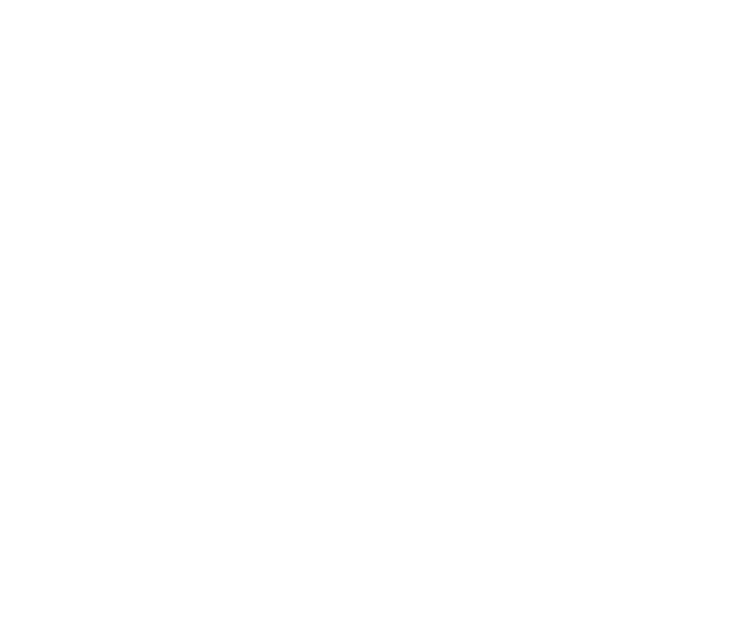
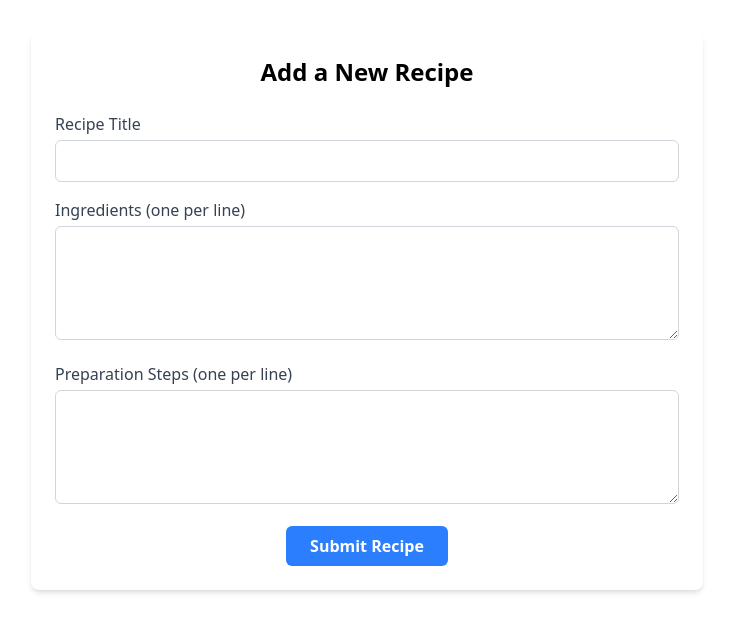
Before and after one commit to EmmaAtom00/alx-fe-reactjs, a React app in the folder recipe-sharing-platform/: page /add in a window 1280 px wide. Before the commit this address had no page. Shown: the top 632 px of the page, without its empty margins (273-1006 px from the left). Built offline with nearby package versions, Linux system fonts and the light colour scheme; the HTML template or start-up script is replaced by a standard one.

Commit message:
add new recipe

```diff
--- a/recipe-sharing-platform/src/App.jsx
+++ b/recipe-sharing-platform/src/App.jsx
@@ -2,6 +2,7 @@
 import Homepage from "./components/HomePage";
 import { BrowserRouter as Router, Route, Routes } from "react-router-dom";
 import RecipeDetail from "./components/RecipeDetail";
+import AddRecipeForm from "./components/AddRecipeForm";
 
 function App() {
   const [count, setCount] = useState(0);
@@ -12,6 +13,7 @@
         <Routes>
           <Route path="/" element={<Homepage />} />
           <Route path="/recipe/:id" element={<RecipeDetail />} />
+           <Route path="/add" element={<AddRecipeForm />} />
         </Routes>
       </Router>
     </>
--- /dev/null
+++ b/recipe-sharing-platform/src/components/AddRecipeForm.jsx
@@ -0,0 +1,107 @@
+import React, { useState } from "react";
+
+const AddRecipeForm = () => {
+  const [title, setTitle] = useState("");
+  const [ingredients, setIngredients] = useState("");
+  const [steps, setSteps] = useState("");
+  const [errors, setErrors] = useState({});
+
+  const handleSubmit = (e) => {
+    e.preventDefault();
+
+    // Simple validation
+    const newErrors = {};
+    if (!title.trim()) newErrors.title = "Title is required";
+    if (!ingredients.trim()) newErrors.ingredients = "Ingredients are required";
+    if (!steps.trim()) newErrors.steps = "Preparation steps are required";
+
+    // Check that ingredients have at least 2 items
+    const ingredientsArray = ingredients.split("\n").filter((i) => i.trim() !== "");
+    if (ingredientsArray.length < 2) newErrors.ingredients = "At least 2 ingredients required";
+
+    if (Object.keys(newErrors).length > 0) {
+      setErrors(newErrors);
+      return;
+    }
+
+    // Form is valid
+    const newRecipe = {
+      id: Date.now(),
+      title,
+      summary: ingredientsArray.slice(0, 2).join(", ") + "...",
+      image: "https://via.placeholder.com/150",
+      ingredients: ingredientsArray,
+      instructions: steps.split("\n").filter((s) => s.trim() !== "")
+    };
+
+    console.log("New Recipe Submitted:", newRecipe);
+
+    // Clear form
+    setTitle("");
+    setIngredients("");
+    setSteps("");
+    setErrors({});
+    alert("Recipe submitted successfully!");
+  };
+
+  return (
+    <div className="max-w-2xl mx-auto p-6 bg-white shadow-md rounded-lg mt-8">
+      <h2 className="text-2xl font-bold mb-6 text-center">Add a New Recipe</h2>
+      <form onSubmit={handleSubmit} className="space-y-4">
+        {/* Recipe Title */}
+        <div>
+          <label className="block text-gray-700 font-medium mb-1">Recipe Title</label>
+          <input
+            type="text"
+            value={title}
+            onChange={(e) => setTitle(e.target.value)}
+            className={`w-full border rounded-md p-2 focus:outline-none focus:ring-2 ${
+              errors.title ? "border-red-500 focus:ring-red-400" : "border-gray-300 focus:ring-blue-400"
+            }`}
+          />
+          {errors.title && <p className="text-red-500 text-sm mt-1">{errors.title}</p>}
+        </div>
+
+        {/* Ingredients */}
+        <div>
+          <label className="block text-gray-700 font-medium mb-1">Ingredients (one per line)</label>
+          <textarea
+            value={ingredients}
+            onChange={(e) => setIngredients(e.target.value)}
+            rows={4}
+            className={`w-full border rounded-md p-2 focus:outline-none focus:ring-2 ${
+              errors.ingredients ? "border-red-500 focus:ring-red-400" : "border-gray-300 focus:ring-blue-400"
+            }`}
+          ></textarea>
+          {errors.ingredients && <p className="text-red-500 text-sm mt-1">{errors.ingredients}</p>}
+        </div>
+
+        {/* Preparation Steps */}
+        <div>
+          <label className="block text-gray-700 font-medium mb-1">Preparation Steps (one per line)</label>
+          <textarea
+            value={steps}
+            onChange={(e) => setSteps(e.target.value)}
+            rows={4}
+            className={`w-full border rounded-md p-2 focus:outline-none focus:ring-2 ${
+              errors.steps ? "border-red-500 focus:ring-red-400" : "border-gray-300 focus:ring-blue-400"
+            }`}
+          ></textarea>
+          {errors.steps && <p className="text-red-500 text-sm mt-1">{errors.steps}</p>}
+        </div>
+
+        {/* Submit Button */}
+        <div className="text-center">
+          <button
+            type="submit"
+            className="bg-blue-500 text-white font-semibold px-6 py-2 rounded-md hover:bg-blue-600 transition"
+          >
+            Submit Recipe
+          </button>
+        </div>
+      </form>
+    </div>
+  );
+};
+
+export default AddRecipeForm;
--- a/recipe-sharing-platform/src/components/HomePage.jsx
+++ b/recipe-sharing-platform/src/components/HomePage.jsx
@@ -10,7 +10,7 @@
   }, []);
 
   return (
-    <div className="container mx-auto px-4 py-8">
+    <div className="container mx-auto px-4 py-8 grid-cols-1">
       <h1 className="text-3xl font-bold mb-8 text-center">Delicious Recipes</h1>
       <div className="grid gap-8 sm:grid-cols-2 lg:grid-cols-3">
         {recipes.map((recipe) => (
```
